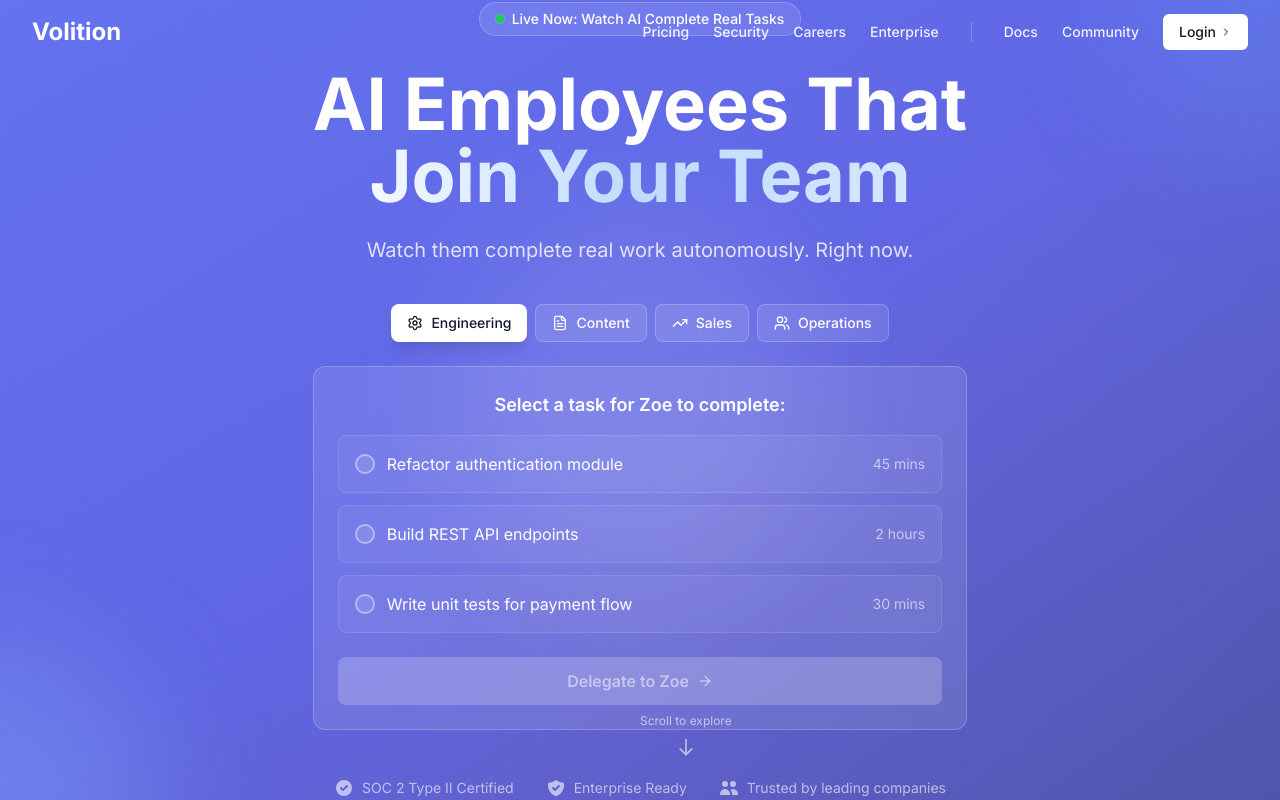
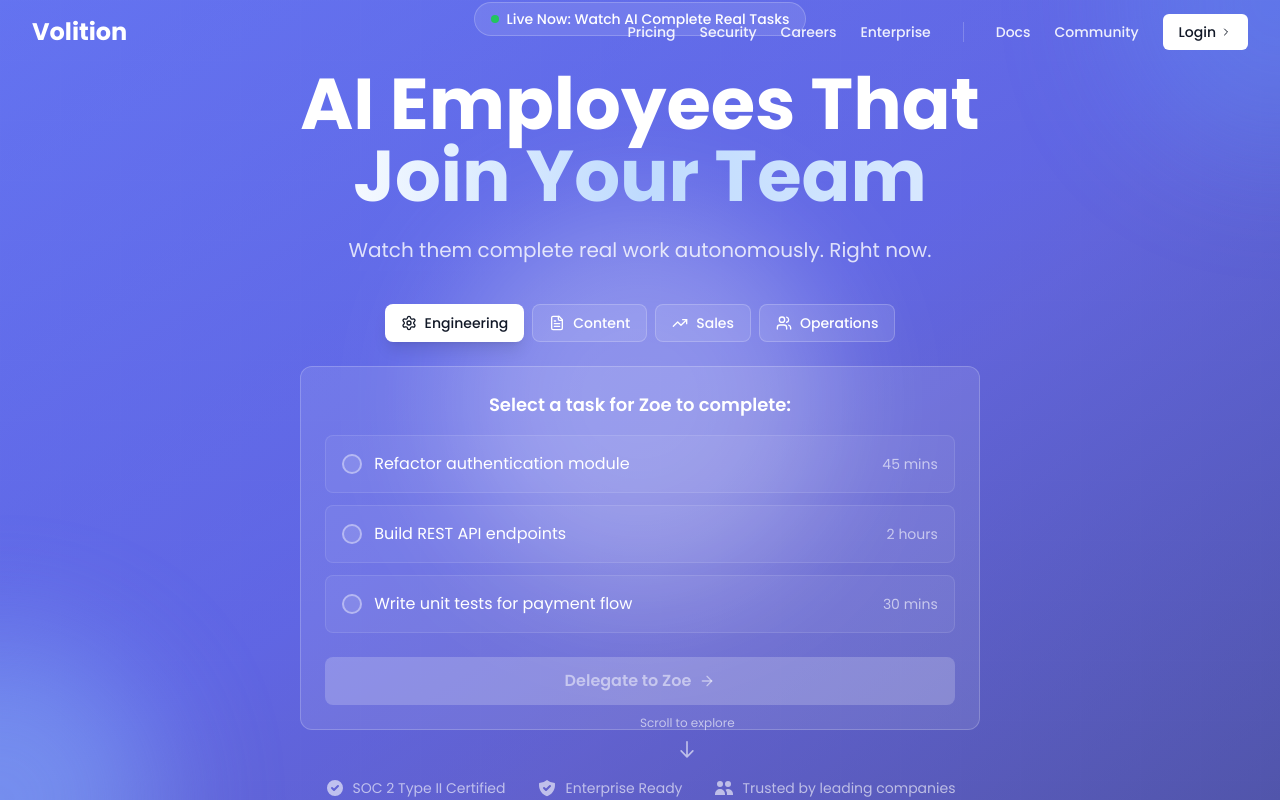
Before and after one commit to tanush-yadav/landing, a Next.js app: page / in a window 1280 px wide. Shown: the top 800 px of the page. Built offline with nearby package versions, Linux system fonts and the light colour scheme.

Commit message:
feat: font poppin

```diff
--- a/app/layout.tsx
+++ b/app/layout.tsx
@@ -1,11 +1,12 @@
 import type { Metadata } from 'next'
-import { Inter } from 'next/font/google'
+import { Poppins } from 'next/font/google'
 import './globals.css'
 
-const inter = Inter({
+const poppins = Poppins({
   subsets: ['latin'],
+  weight: ['300', '400', '500', '600', '700'],
   display: 'swap',
-  variable: '--font-inter',
+  variable: '--font-poppins',
 })
 
 export const metadata: Metadata = {
@@ -20,8 +21,8 @@
   children: React.ReactNode
 }) {
   return (
-    <html lang="en" className={inter.variable}>
-      <body className={`${inter.className} min-h-screen`}>
+    <html lang="en" className={poppins.variable}>
+      <body className={`${poppins.className} min-h-screen`}>
         {children}
       </body>
     </html>
--- a/app/page.tsx
+++ b/app/page.tsx
@@ -10,26 +10,31 @@
   const [demoTrigger, setDemoTrigger] = useState(false)
   const [selectedTask, setSelectedTask] = useState('')
   const [integrationDemoTrigger, setIntegrationDemoTrigger] = useState(false)
-  const [integrationDemoType, setIntegrationDemoType] = useState<'slack' | 'linear' | null>(null)
+  const [integrationDemoType, setIntegrationDemoType] = useState<
+    'slack' | 'linear' | null
+  >(null)
 
   // Map hero task IDs to demo task IDs
   const taskMapping: Record<string, string> = {
-    'refactor': 'refactor',
-    'api': 'fix-auth-bug',
-    'tests': 'fix-auth-bug',
-    'blog': 'blog',
-    'docs': 'blog',
-    'copy': 'blog',
-    'prospect': 'prospect',
-    'email': 'prospect',
-    'report': 'prospect',
-    'process': 'process',
-    'audit': 'process',
+    refactor: 'refactor',
+    api: 'fix-auth-bug',
+    tests: 'fix-auth-bug',
+    blog: 'blog',
+    docs: 'blog',
+    copy: 'blog',
+    prospect: 'prospect',
+    email: 'prospect',
+    report: 'prospect',
+    process: 'process',
+    audit: 'process',
   }
 
   const handleDemoTrigger = (heroTaskId?: string) => {
     // Map the hero task to a demo task
-    const demoTaskId = heroTaskId && taskMapping[heroTaskId] ? taskMapping[heroTaskId] : 'fix-auth-bug'
+    const demoTaskId =
+      heroTaskId && taskMapping[heroTaskId]
+        ? taskMapping[heroTaskId]
+        : 'fix-auth-bug'
     setSelectedTask(demoTaskId)
     setDemoTrigger(true)
 
@@ -48,18 +53,13 @@
   return (
     <main className="min-h-screen">
       <Navigation />
-      <Hero
-        onDemoTrigger={handleDemoTrigger}
-      />
+      <Hero onDemoTrigger={handleDemoTrigger} />
 
       {/* Interactive Demo Section - Clean Professional UI */}
       <InteractiveDemoWrapper
         triggerDemoFromHero={demoTrigger}
         selectedTaskFromHero={selectedTask}
       />
-
-      {/* Integration Showcase Section */}
-      <IntegrationShowcase onDemoTrigger={handleIntegrationDemoTrigger} />
     </main>
   )
 }
--- a/tailwind.config.ts
+++ b/tailwind.config.ts
@@ -10,7 +10,7 @@
   theme: {
     extend: {
       fontFamily: {
-        sans: ['var(--font-inter)', 'system-ui', '-apple-system', 'BlinkMacSystemFont', 'Segoe UI', 'Roboto', 'sans-serif'],
+        sans: ['var(--font-poppins)', 'system-ui', '-apple-system', 'BlinkMacSystemFont', 'Segoe UI', 'Roboto', 'sans-serif'],
       },
       animation: {
         'fade-in': 'fadeIn 0.6s ease-out forwards',
```
